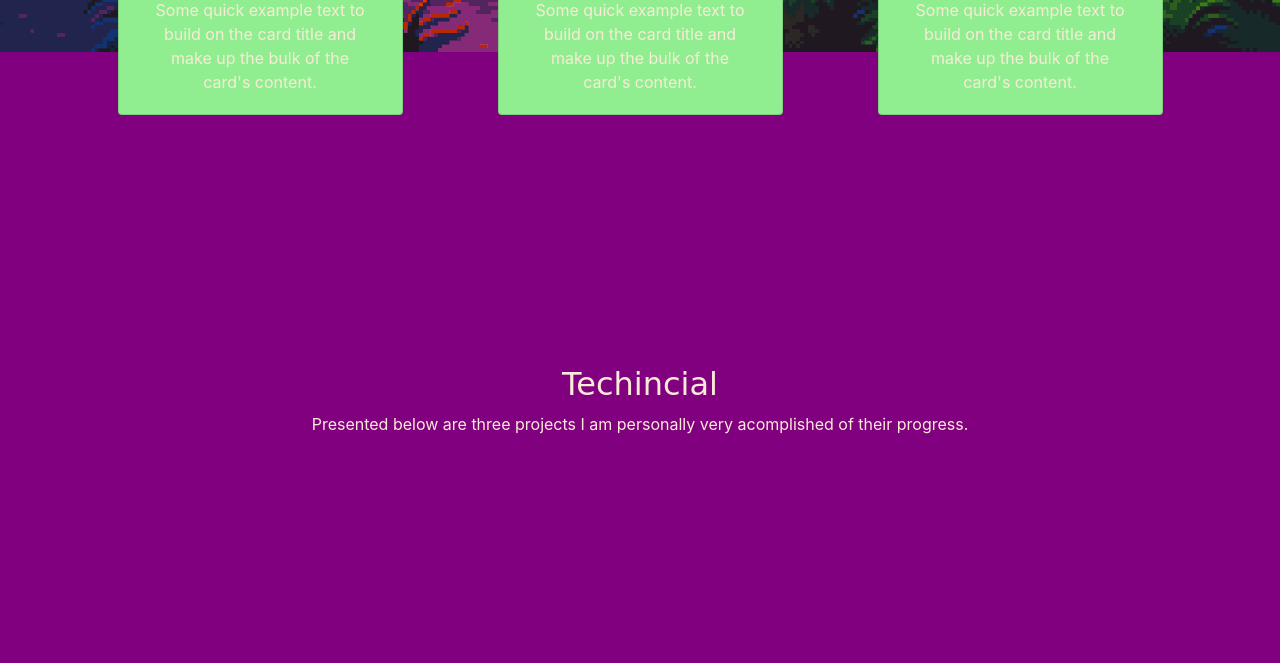
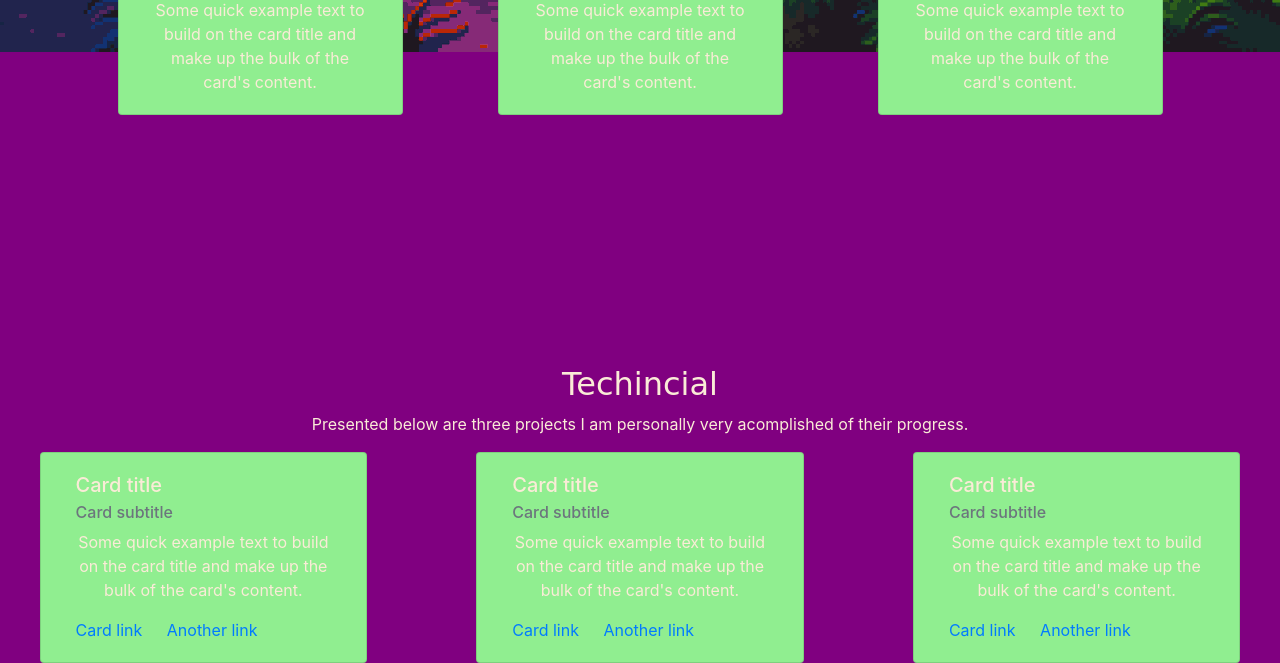
Before and after one commit to douglasmarkASC6/douglasmarkASC6.github.io, a plain HTML site: page index.html in a window 1280 px wide. Shown: the part 801-1464 px from the top of the page. Before the commit the page ends 1253 px from the top, so only its background shows below. Drawn offline with nearby package versions, Linux system fonts and the light colour scheme; a web font is replaced by a local one.

Commit message:
I added place holders

```diff
--- a/index.html
+++ b/index.html
@@ -28,7 +28,8 @@
         <div class="row">
             <div class="col-12">
                 <h1>Welcome!</h1>
-                <p>My name is Mark Douglas, I am currently a senior at Liberty High School. I enjoy drawing and techincial work and this is my personal
+                <p>My name is Mark Douglas, I am currently a senior at Liberty High School. I enjoy drawing and
+                    techincial work and this is my personal
                     website.</p>
             </div>
         </div>
@@ -70,6 +71,37 @@
             <p>Presented below are three projects I am personally very acomplished of their progress.</p>
         </div>
     </div>
+    <div class="row justify-content-around">
+        <div class="card col-3">
+            <div class="card-body">
+                <h5 class="card-title">Card title</h5>
+                <h6 class="card-subtitle mb-2 text-muted">Card subtitle</h6>
+                <p class="card-text">Some quick example text to build on the card title and make up the bulk of the
+                    card's content.</p>
+                <a href="#" class="card-link">Card link</a>
+                <a href="#" class="card-link">Another link</a>
+            </div>
+        </div>
+        <div class="card col-3">
+            <div class="card-body">
+                <h5 class="card-title">Card title</h5>
+                <h6 class="card-subtitle mb-2 text-muted">Card subtitle</h6>
+                <p class="card-text">Some quick example text to build on the card title and make up the bulk of the
+                    card's content.</p>
+                <a href="#" class="card-link">Card link</a>
+                <a href="#" class="card-link">Another link</a>
+            </div>
+        </div>
+        <div class="card col-3">
+            <div class="card-body">
+                <h5 class="card-title">Card title</h5>
+                <h6 class="card-subtitle mb-2 text-muted">Card subtitle</h6>
+                <p class="card-text">Some quick example text to build on the card title and make up the bulk of the
+                    card's content.</p>
+                <a href="#" class="card-link">Card link</a>
+                <a href="#" class="card-link">Another link</a>
+            </div>
+        </div>
 
 
         <!-- Optional JavaScript -->
```
Lines whose indentation alone changed are shown as unchanged.
